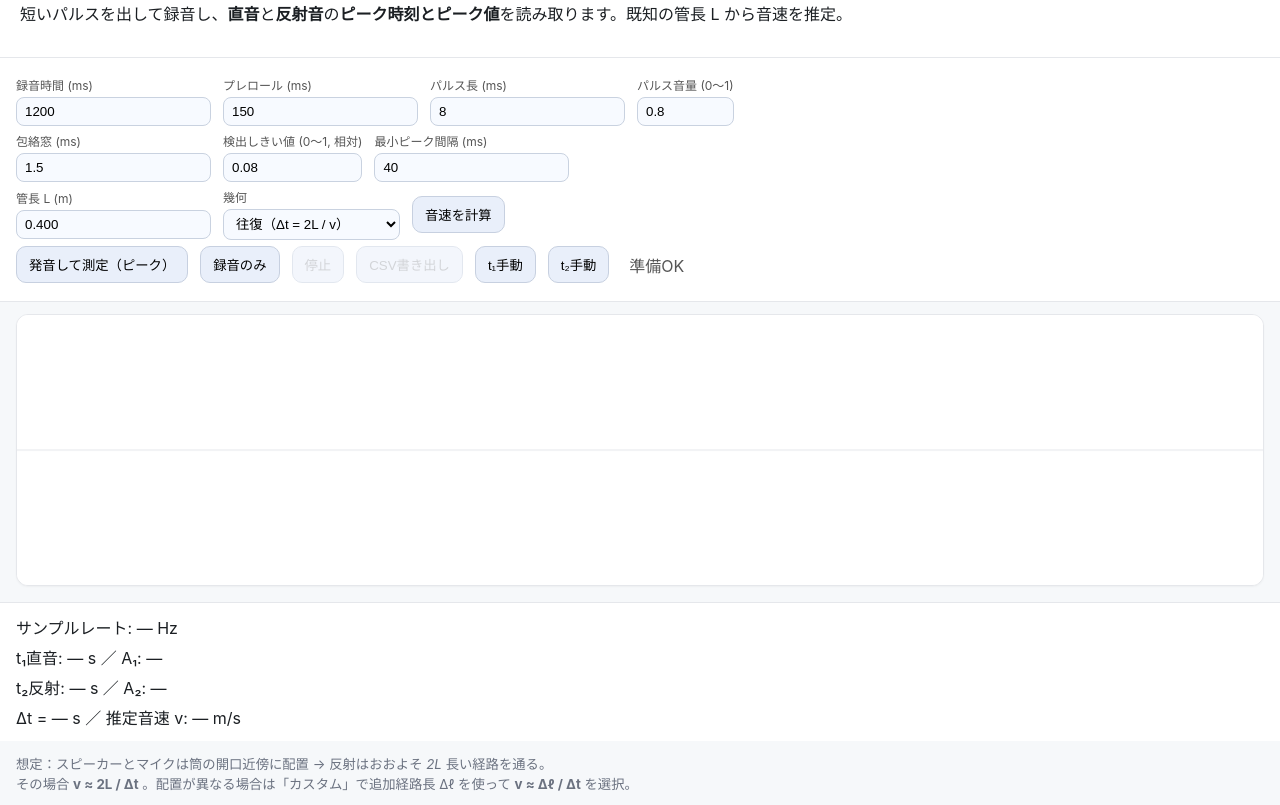
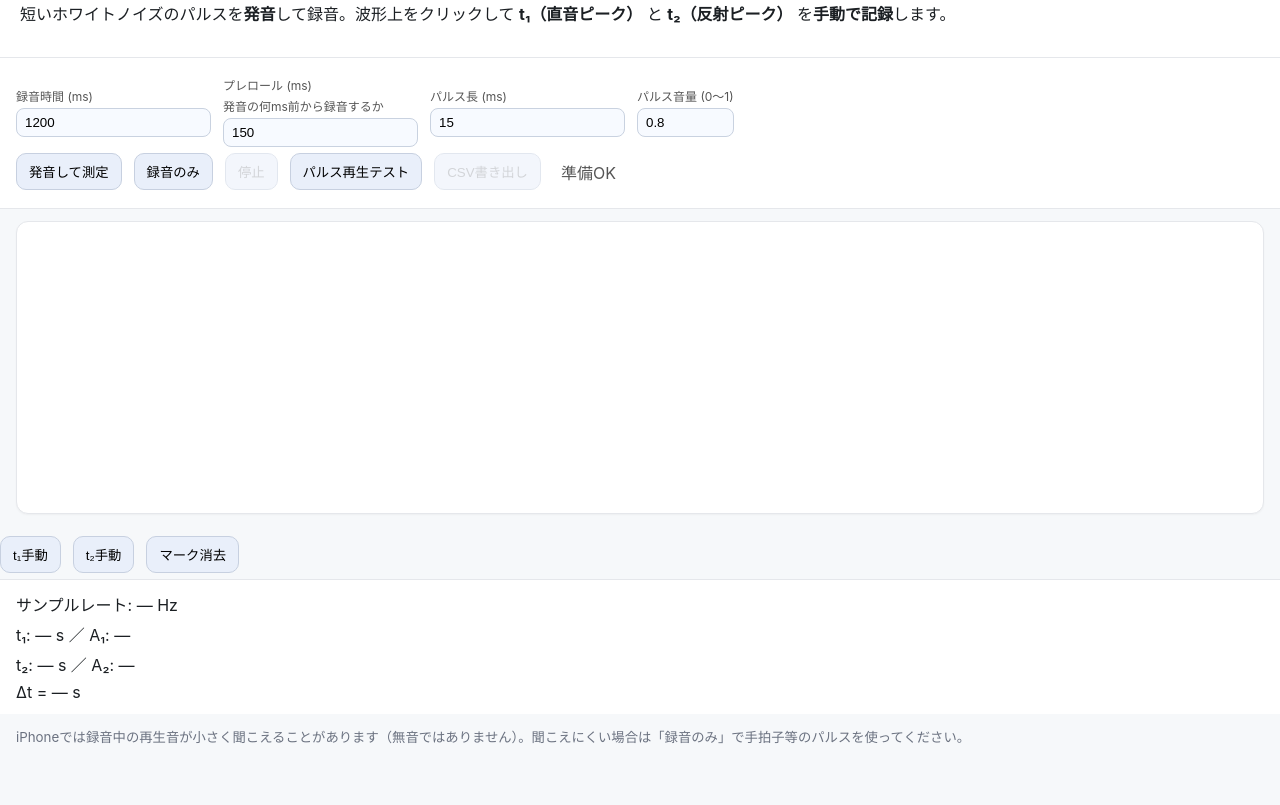
Before and after one commit to ODATomohiro/echo-scope-trigger, a plain HTML site: page index.html in a window 1280 px wide. Shown: the part 65-870 px from the top of the page. After the commit the page ends 823 px from the top, so only its background shows below. Drawn offline with Linux system fonts and the light colour scheme.

Commit message:
index.html

```diff
--- a/index.html
+++ b/index.html
@@ -3,25 +3,25 @@
 <head>
   <meta charset="utf-8">
   <meta name="viewport" content="width=device-width, initial-scale=1.0">
-  <title>EchoScope — ピーク検出（直音/反射）</title>
+  <title>EchoScope — 反射測定（最小構成）</title>
   <link rel="stylesheet" href="style.css">
 </head>
 <body>
   <header>
-    <h1>EchoScope — ピーク検出（直音と反射）</h1>
-    <p>短いパルスを出して録音し、<b>直音</b>と<b>反射音</b>の<b>ピーク時刻とピーク値</b>を読み取ります。既知の管長 L から音速を推定。</p>
+    <h1>EchoScope — 反射測定（ホワイトノイズ短パルス + 手動 t₁/t₂）</h1>
+    <p>短いホワイトノイズのパルスを<b>発音</b>して録音。波形上をクリックして <b>t₁（直音ピーク）</b> と <b>t₂（反射ピーク）</b> を<b>手動で記録</b>します。</p>
   </header>
 
   <section class="panel">
     <div class="row">
       <label>録音時間 (ms)
-        <input id="recMs" type="number" min="100" step="50" value="1200">
+        <input id="recMs" type="number" min="200" step="50" value="1200">
       </label>
-      <label>プレロール (ms)
+      <label>プレロール (ms) <span class="hint">発音の何ms前から録音するか</span>
         <input id="preMs" type="number" min="50" step="10" value="150">
       </label>
       <label>パルス長 (ms)
-        <input id="pulseMs" type="number" min="1" step="1" value="8">
+        <input id="pulseMs" type="number" min="2" step="1" value="15">
       </label>
       <label>パルス音量 (0〜1)
         <input id="pulseVol" type="number" min="0" max="1" step="0.05" value="0.8">
@@ -29,58 +29,34 @@
     </div>
 
     <div class="row">
-      <label>包絡窓 (ms)
-        <input id="envMs" type="number" min="0.5" step="0.5" value="1.5">
-      </label>
-      <label>検出しきい値 (0〜1, 相対)
-        <input id="thresh" type="number" min="0.01" max="1" step="0.01" value="0.08">
-      </label>
-      <label>最小ピーク間隔 (ms)
-        <input id="minSep" type="number" min="5" step="1" value="40">
-      </label>
-    </div>
-
-    <div class="row">
-      <label>管長 L (m)
-        <input id="tubeL" type="number" step="0.001" value="0.400">
-      </label>
-      <label>幾何
-        <select id="geom">
-          <option value="round">往復（Δt = 2L / v）</option>
-          <option value="custom">カスタム（Δt = Δℓ / v）</option>
-        </select>
-      </label>
-      <label id="customPathWrap" style="display:none">追加経路Δℓ (m)
-        <input id="extraPath" type="number" step="0.001" value="0.800">
-      </label>
-      <button id="recalc">音速を計算</button>
-    </div>
-
-    <div class="row">
-      <button id="measureBtn">発音して測定（ピーク）</button>
+      <button id="measureBtn">発音して測定</button>
       <button id="startBtn">録音のみ</button>
       <button id="stopBtn" disabled>停止</button>
+      <button id="pulseTest">パルス再生テスト</button>
       <button id="exportBtn" disabled>CSV書き出し</button>
-      <button id="setT1">t₁手動</button>
-      <button id="setT2">t₂手動</button>
       <span id="status">準備OK</span>
     </div>
   </section>
 
   <section class="canvas-wrap">
-    <canvas id="wave" width="1200" height="260" title="クリックで手動ピーク指定（t₁/t₂ボタン有効時）"></canvas>
+    <canvas id="wave" width="1200" height="280" title="t₁/t₂ボタンを押してから、波形をクリックしてピーク位置を決めます"></canvas>
+  </section>
+
+  <section class="row">
+    <button id="setT1">t₁手動</button>
+    <button id="setT2">t₂手動</button>
+    <button id="clearMarks">マーク消去</button>
   </section>
 
   <section class="results">
     <div>サンプルレート: <span id="sr">—</span> Hz</div>
-    <div>t₁直音: <span id="t1">—</span> s ／ A₁: <span id="a1">—</span></div>
-    <div>t₂反射: <span id="t2">—</span> s ／ A₂: <span id="a2">—</span></div>
-    <div>Δt = <span id="dt">—</span> s ／ 推定音速 v: <span id="v">—</span> m/s</div>
+    <div>t₁: <span id="t1">—</span> s ／ A₁: <span id="a1">—</span></div>
+    <div>t₂: <span id="t2">—</span> s ／ A₂: <span id="a2">—</span></div>
+    <div>Δt = <span id="dt">—</span> s</div>
   </section>
 
   <footer>
-    <small>想定：スピーカーとマイクは筒の開口近傍に配置 → 反射はおおよそ <i>2L</i> 長い経路を通る。<br>
-    その場合 <b>v ≈ 2L / Δt</b> 。配置が異なる場合は「カスタム」で追加経路長 Δℓ を使って <b>v ≈ Δℓ / Δt</b> を選択。</small>
+    <small>iPhoneでは録音中の再生音が小さく聞こえることがあります（無音ではありません）。聞こえにくい場合は「録音のみ」で手拍子等のパルスを使ってください。</small>
   </footer>
 
   <script src="script.js"></script>
```
